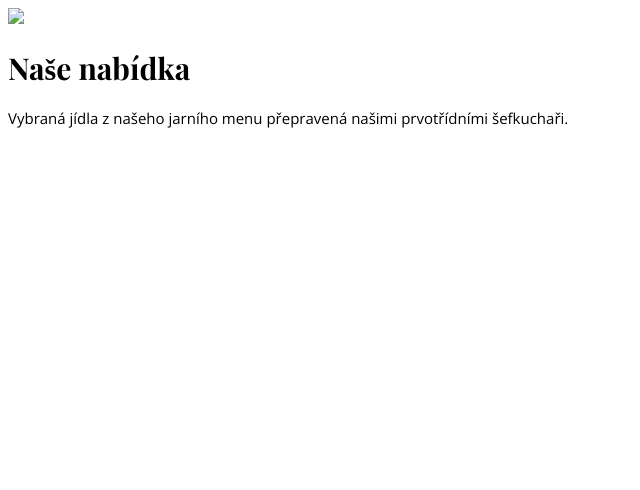
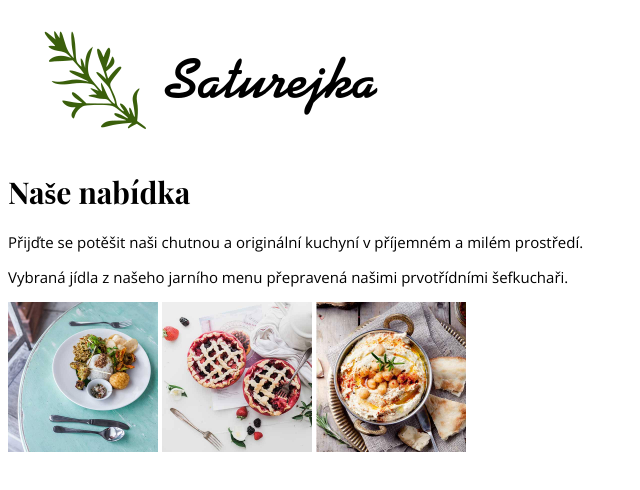
Before and after one commit to Tynuska/saturejka, a plain HTML site: page index.html in a window 1280 px wide. Shown: the whole page, without its empty margins (0-640 px from the left). Drawn offline with nearby package versions, Linux system fonts and the light colour scheme.

Commit message:
Přidání obrázky - Naše nabídka

```diff
--- a/index.html
+++ b/index.html
@@ -7,12 +7,17 @@
     <link rel="stylesheet" type="text/css" href="style.css" />
 
   </head>
-  <body>
-    <img src="logo.png">
+  <body background-color="lavender-blush">
+    <img src="_materialy/logo.png">
     <h1>Naše nabídka</h1>
+    <p>Přijďte se potěšit naši chutnou a originální kuchyní v příjemném a milém prostředí. </p>
     <p>
       Vybraná jídla z našeho jarního menu přepravená našimi prvotřídními
       šefkuchaři.
     </p>
+    <img class="obr_nabidka" src="_materialy/img/home1.jpg">
+    <img class="obr_nabidka" src="_materialy/img/home2.jpg">
+    <img class="obr_nabidka" src="_materialy/img/home3.jpg">
+
   </body>
 </html>
--- a/style.css
+++ b/style.css
@@ -9,3 +9,7 @@ h1,
 h2 {
   font-family: 'Playfair Display', serif;
 }
+
+.obr_nabidka {
+  width: 150px;
+}
```
